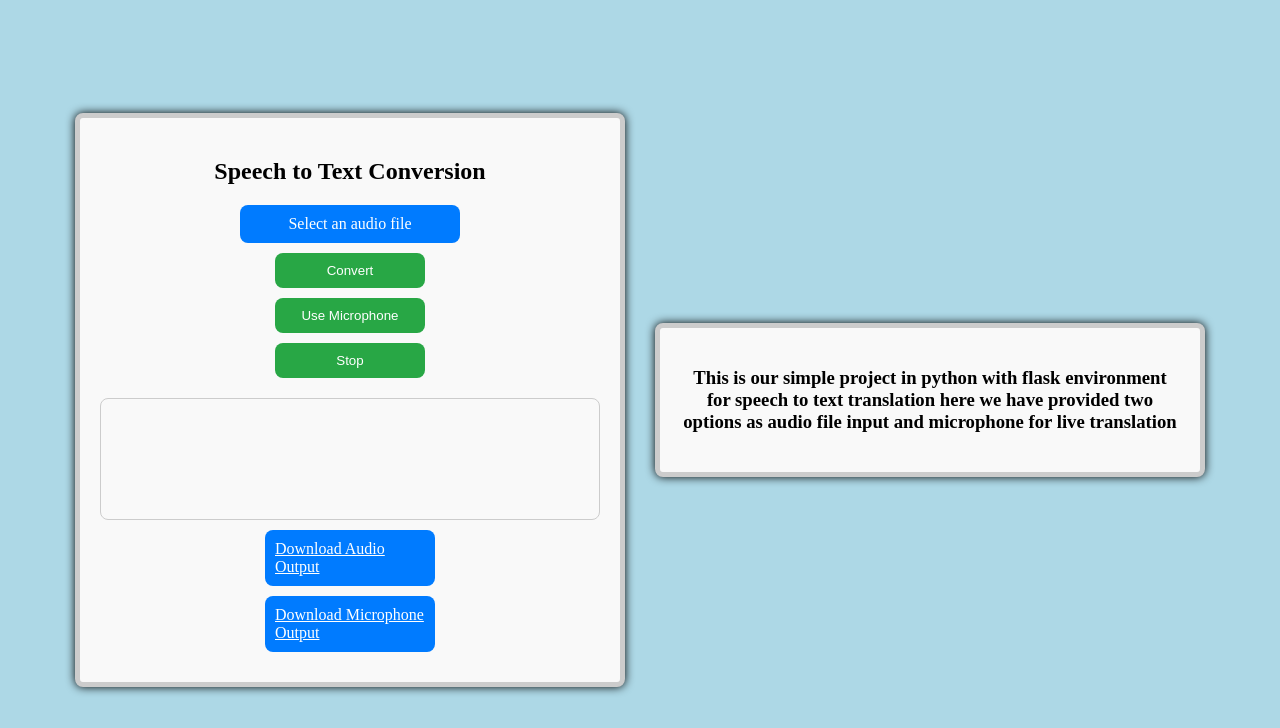
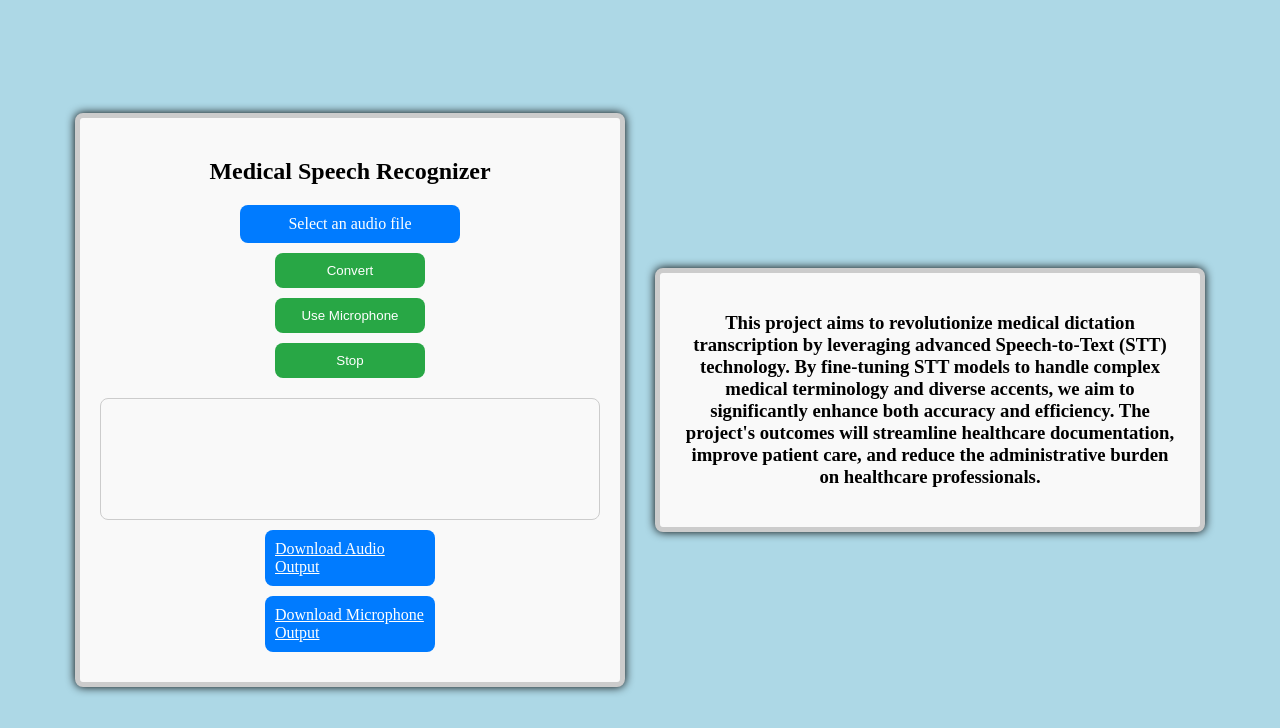
Before and after one commit to GauthamSrini/SpeechAssistant, a Flask app: page / in a window 1280 px wide. Shown: the top 728 px of the page. Run offline with Flask 2, Linux system fonts and the light colour scheme.

Commit message:
Update index.html

```diff
--- a/templates/index.html
+++ b/templates/index.html
@@ -106,7 +106,7 @@
 <body class="bd">
     <section>
     <div class="container">
-        <h1>Speech to Text Conversion</h1>
+        <h1>Medical Speech Recognizer</h1>
         <form method="POST" action="/convert" enctype="multipart/form-data" onsubmit="return validateForm()">
             <label for="audio_data">Select an audio file</label>
             <input type="file" name="audio_data" id="audio_data" accept=".wav, .flac, .mp3">
@@ -135,8 +135,11 @@
     </section>
     <section>
         <div class="des">
-            <h3>This is our simple project in python with flask environment for speech to text translation
-                here we have provided two options as audio file input and microphone for live translation
+            <h3>This project aims to revolutionize medical dictation transcription by leveraging advanced Speech-to-Text (STT) technology.
+                By fine-tuning STT models to handle complex medical terminology and diverse accents,
+                we aim to significantly enhance both accuracy and efficiency.
+                The project's outcomes will streamline healthcare documentation, improve patient care,
+                and reduce the administrative burden on healthcare professionals.
             </h3>
         </div>
     </section>
```
